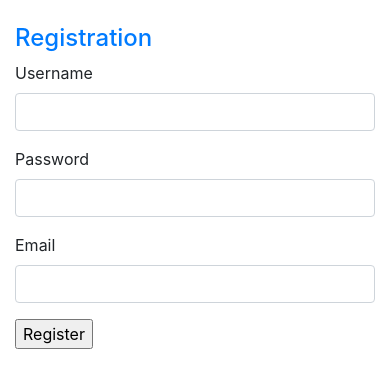
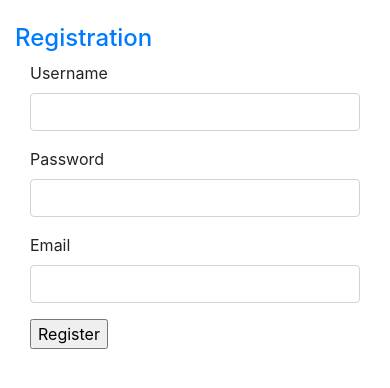
Before and after one commit to biyenaaa/New-Media-Services-OJT, a PHP site: page /registration/register.php in a window 390 px wide. Shown: the part 56-444 px from the top of the page. Run offline with PHP 8.4, Linux system fonts and the light colour scheme; some libraries are stand-ins or nearby versions.

Commit message:
#27 Minor changes

```diff
--- a/registration/register.php
+++ b/registration/register.php
@@ -149,6 +149,7 @@ if(isset($_POST['Submit'])){
 
 					<form action="<?php echo htmlspecialchars($_SERVER['PHP_SELF']); ?>" method="post" name="registration">
 						<table class="table table-hover">
+							<div class="col-sm-6">
 								<div class="form-group">
 									<label for="username"> Username</label>
 									<input class="form-control" type="text" name="username" required>
@@ -167,7 +168,7 @@ if(isset($_POST['Submit'])){
 								<div class="form-group">
 									<input class="button" type="submit" name="Submit" value="Register">
 								</div>
-
+							</div>
 						</table>
 					</form>
 				</div>
```
Lines whose indentation alone changed are shown as unchanged.
